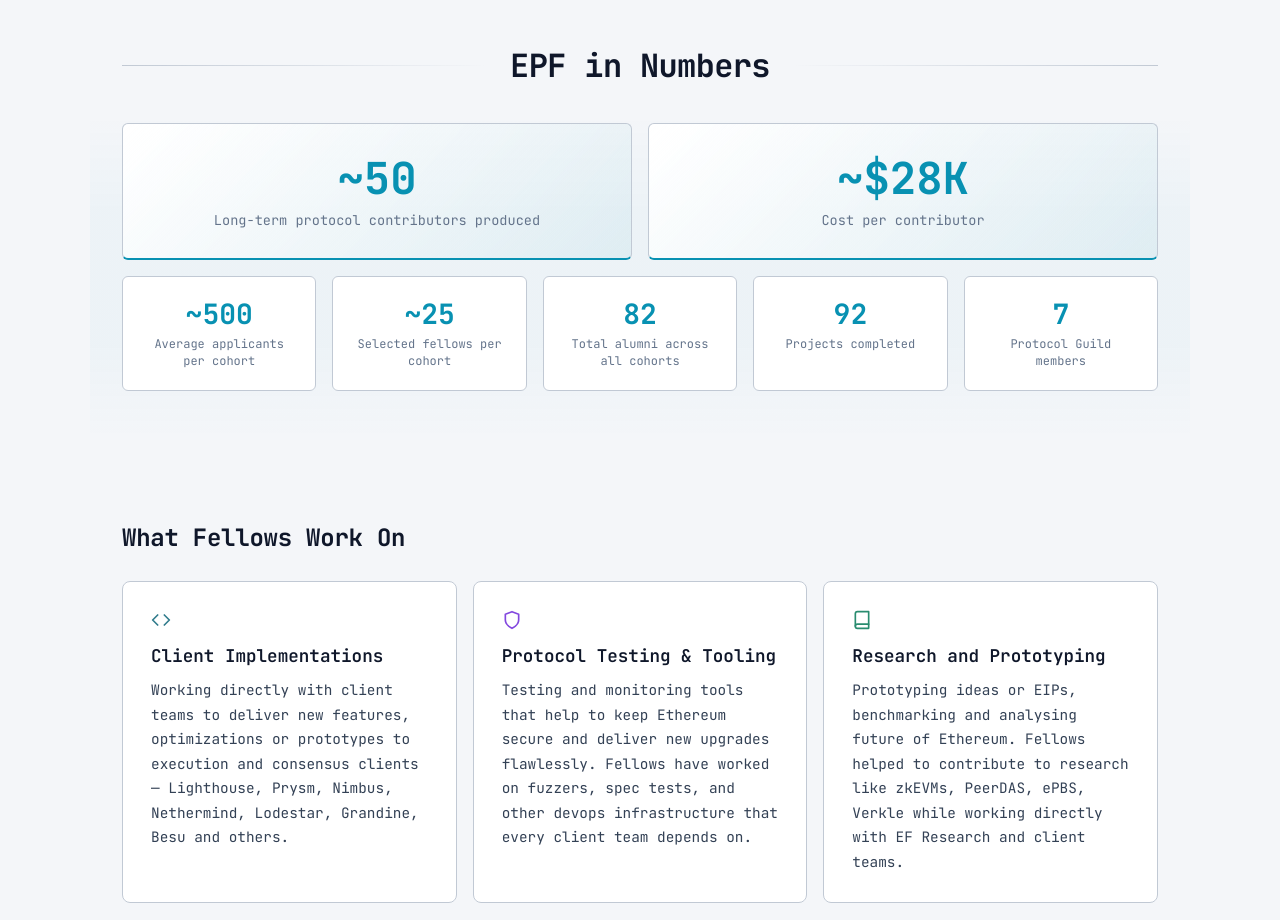
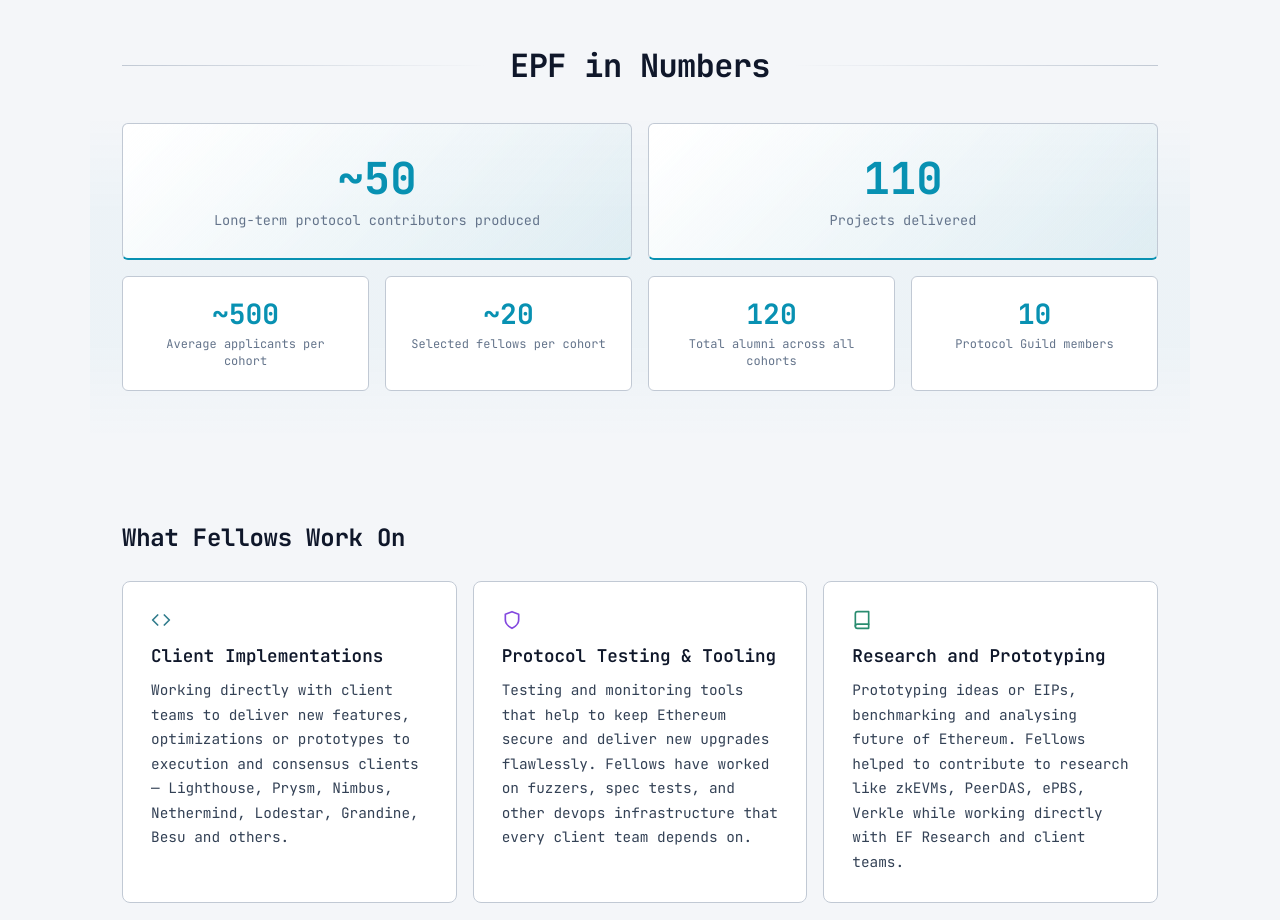
Before and after one commit to ethereum/protocol-support-website, a Next.js app: page /fellowship in a window 1280 px wide. Shown: the part 2140-3060 px from the top of the page. Built offline with nearby package versions, Linux system fonts and the light colour scheme.

Commit message:
update epf numbers

```diff
--- a/src/app/fellowship/page.tsx
+++ b/src/app/fellowship/page.tsx
@@ -18,15 +18,14 @@ export const metadata: Metadata = {
 
 const heroStats = [
   { number: "~50", label: "Long-term protocol contributors produced" },
-  { number: "~$28K", label: "Cost per contributor" },
+  { number: "110", label: "Projects delivered" },
 ];
 
 const supportingStats = [
   { number: "~500", label: "Average applicants per cohort" },
-  { number: "~25", label: "Selected fellows per cohort" },
-  { number: "82", label: "Total alumni across all cohorts" },
-  { number: "92", label: "Projects completed" },
-  { number: "7", label: "Protocol Guild members" },
+  { number: "~20", label: "Selected fellows per cohort" },
+  { number: "120", label: "Total alumni across all cohorts" },
+  { number: "10", label: "Protocol Guild members" },
 ];
 
 const workAreas = [
--- a/src/app/globals.css
+++ b/src/app/globals.css
@@ -1156,19 +1156,19 @@ a.card:active { transform: scale(0.98); }
   .stats-band { margin: 0 -1rem; padding-left: 1rem; padding-right: 1rem; }
 }
 
-/* Bento grid: 2 hero cells on row 1 (span wider), 5 cells on row 2 */
+/* Bento grid: 2 hero cells on row 1 (span wider), 4 cells on row 2 */
 .stats-bento {
   display: grid;
-  grid-template-columns: repeat(10, 1fr);
+  grid-template-columns: repeat(4, 1fr);
   gap: 1rem;
 }
-/* Hero stats: each spans 5 of 10 columns = row 1 */
+/* Hero stats: each spans 2 of 4 columns = row 1 */
 .stats-bento .stat-block--hero {
-  grid-column: span 5;
-}
-/* Supporting stats: each spans 2 of 10 columns = row 2 (5 items) */
+  grid-column: span 2;
+}
+/* Supporting stats: each spans 1 of 4 columns = row 2 (4 items) */
 .stats-bento .stat-block:not(.stat-block--hero) {
-  grid-column: span 2;
+  grid-column: span 1;
 }
 @media (max-width: 768px) {
   .stats-bento {
```
